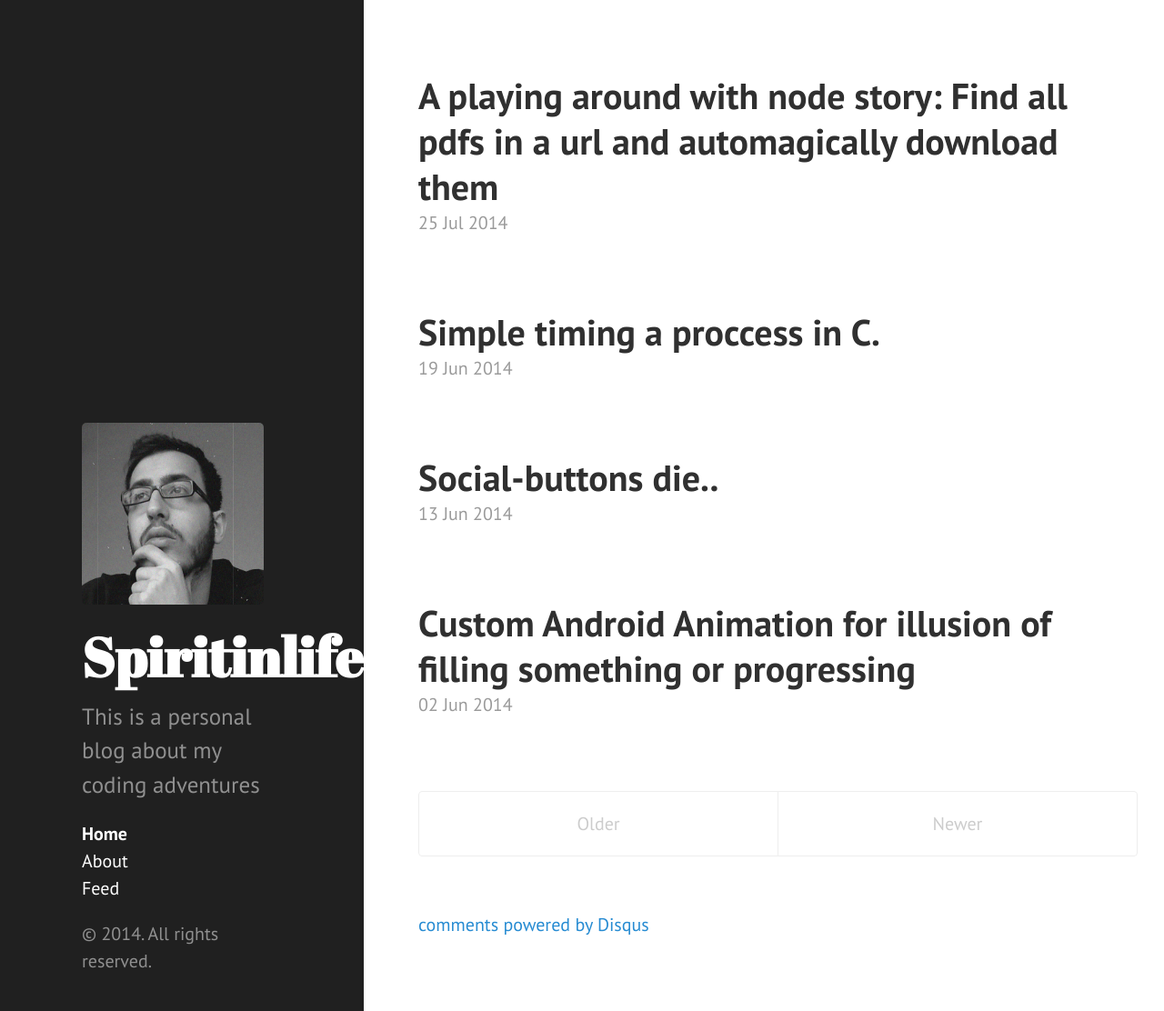
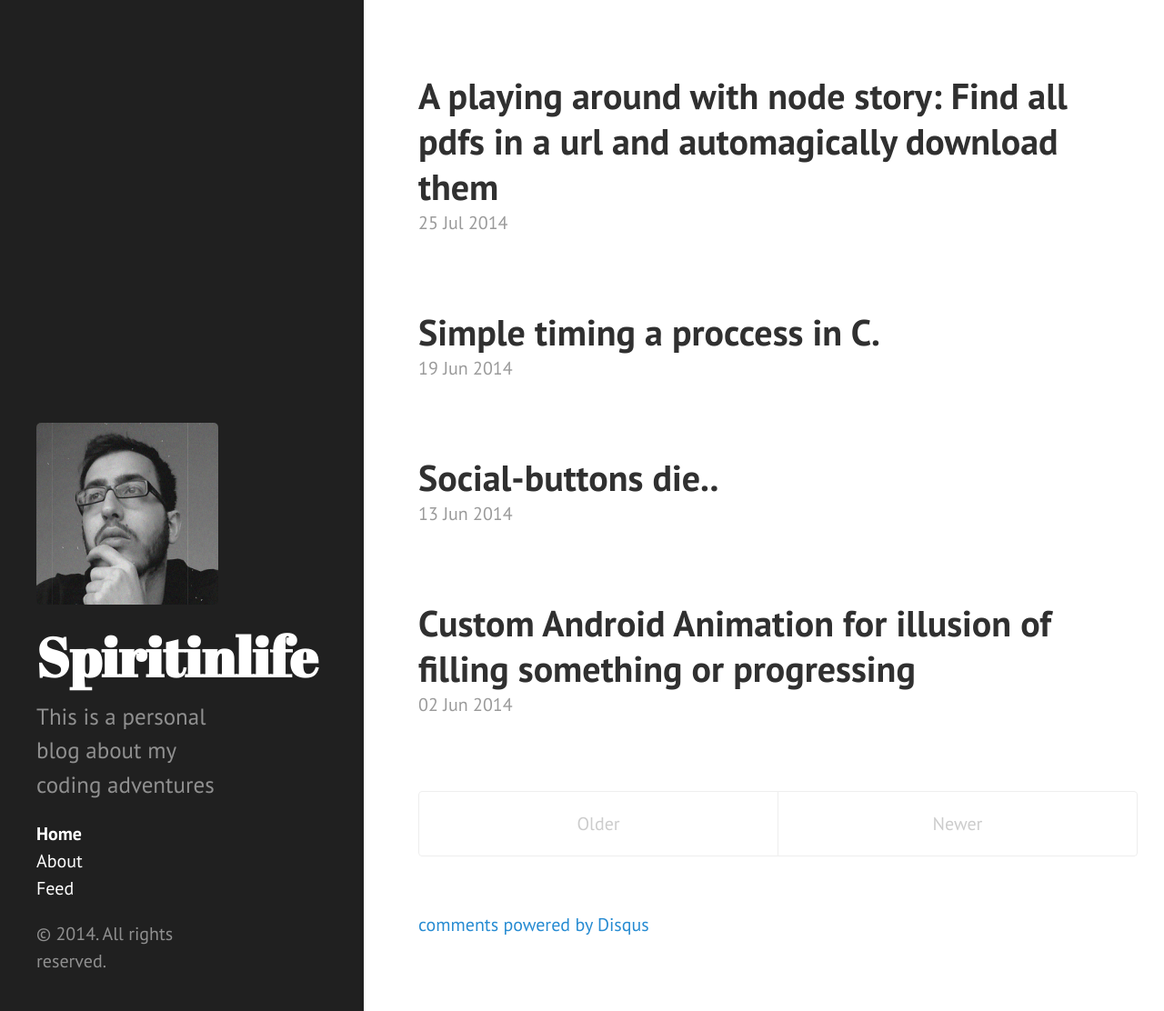
Before and after one commit to spiritinlife/spiritinlife.github.io, a Jekyll site: the page built from index.html, in a window 1280 px wide and 1112 px high. Shown: the whole window at 91% size. Built offline with Jekyll 4.4.1, drawn with Linux system fonts in a browser that asks for light colours; Markdown is read by kramdown in place of the engine named in the settings; the list of posts is cut into pages by our own code; comment, search, counter and statistics services are not loaded.

Commit message:
New start

```diff
--- a/public/css/hyde.css
+++ b/public/css/hyde.css
@@ -112,9 +112,9 @@ a.sidebar-nav-item:focus {
 @media (min-width: 48em) {
   .sidebar-sticky {
     position: absolute;
-    right:  0.1rem;
+    right:  5rem;
     bottom: 1rem;
-    left:   0.1rem;
+    left:   0rem;
   }
 }
 
```
